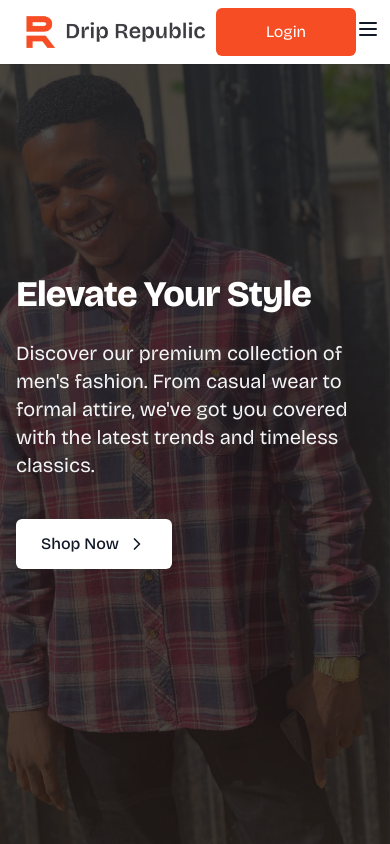
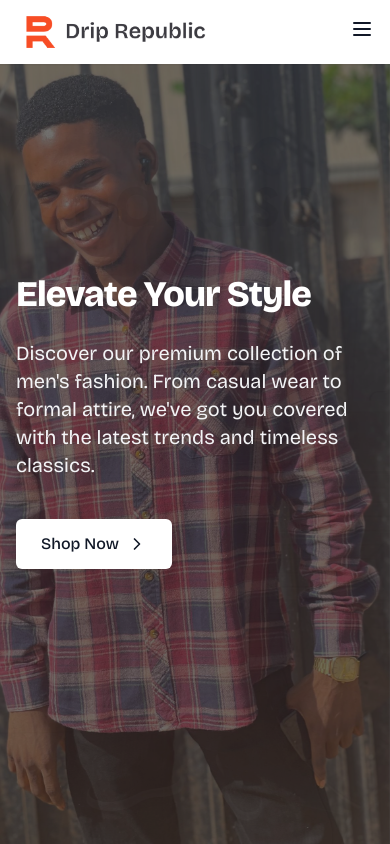
Before and after one commit to Apex10A/drip-republic, a Next.js app: page / in a window 390 px wide. Built offline with nearby package versions, Linux system fonts and the light colour scheme.

Commit message:
fix/navbar

```diff
--- a/src/app/(landing-page)/home/page.tsx
+++ b/src/app/(landing-page)/home/page.tsx
@@ -42,7 +42,7 @@ const HeroSlider = () => {
           />
         ))}
         {/* Dark Overlay */}
-        <div className="absolute inset-0 bg-black opacity-70"></div>
+        <div className="absolute inset-0 bg-black opacity-55"></div>
       </div>
 
       {/* Content */}
--- a/src/components/layout/header/page.tsx
+++ b/src/components/layout/header/page.tsx
@@ -26,7 +26,7 @@ const page = () => {
             </div>
 
             <div>
-                <button className='bg-[#f74d25] text-white w-[140px] px-3 py-3 rounded-md hover:bg-[#ffe9d0] text-[16px] md:text-[18px] flex justify-center items-center'>Login</button>
+                <button className='bg-[#f74d25] text-white w-[140px] hidden  px-3 py-3 rounded-md hover:bg-[#ffe9d0] text-[16px] md:text-[18px] md:flex justify-center items-center'>Login</button>
             </div>
 
             {/* Mobile menu button */}
```
